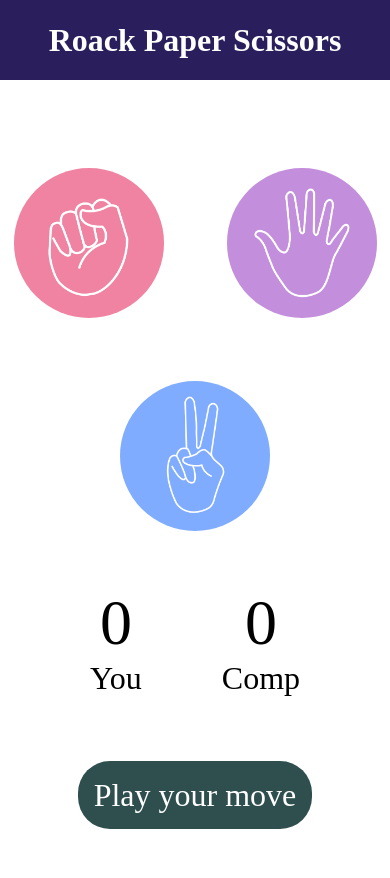
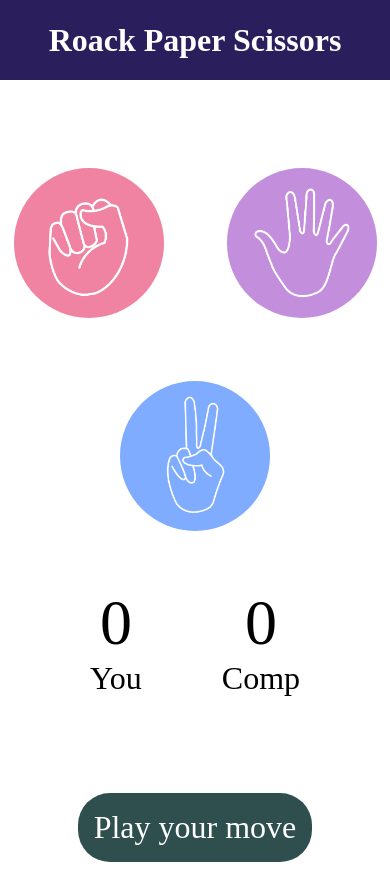
Before and after one commit to prateeekk07/js-rock-papper-scissors, a plain HTML site: page index.html in a window 390 px wide. Before the commit the page ends 844 px from the top, so only its background shows below. Drawn offline with Linux system fonts and the light colour scheme.

Commit message:
added some mobile css

```diff
--- a/style.css
+++ b/style.css
@@ -61,7 +61,8 @@ img{
     background-color: darkslategrey;
     color: white;
     font-size: 2rem;
-    display: inline;
+    display: inline-block;
     padding: 1rem;
     border-radius: 2rem;
+    margin: 1rem;
 }
```
